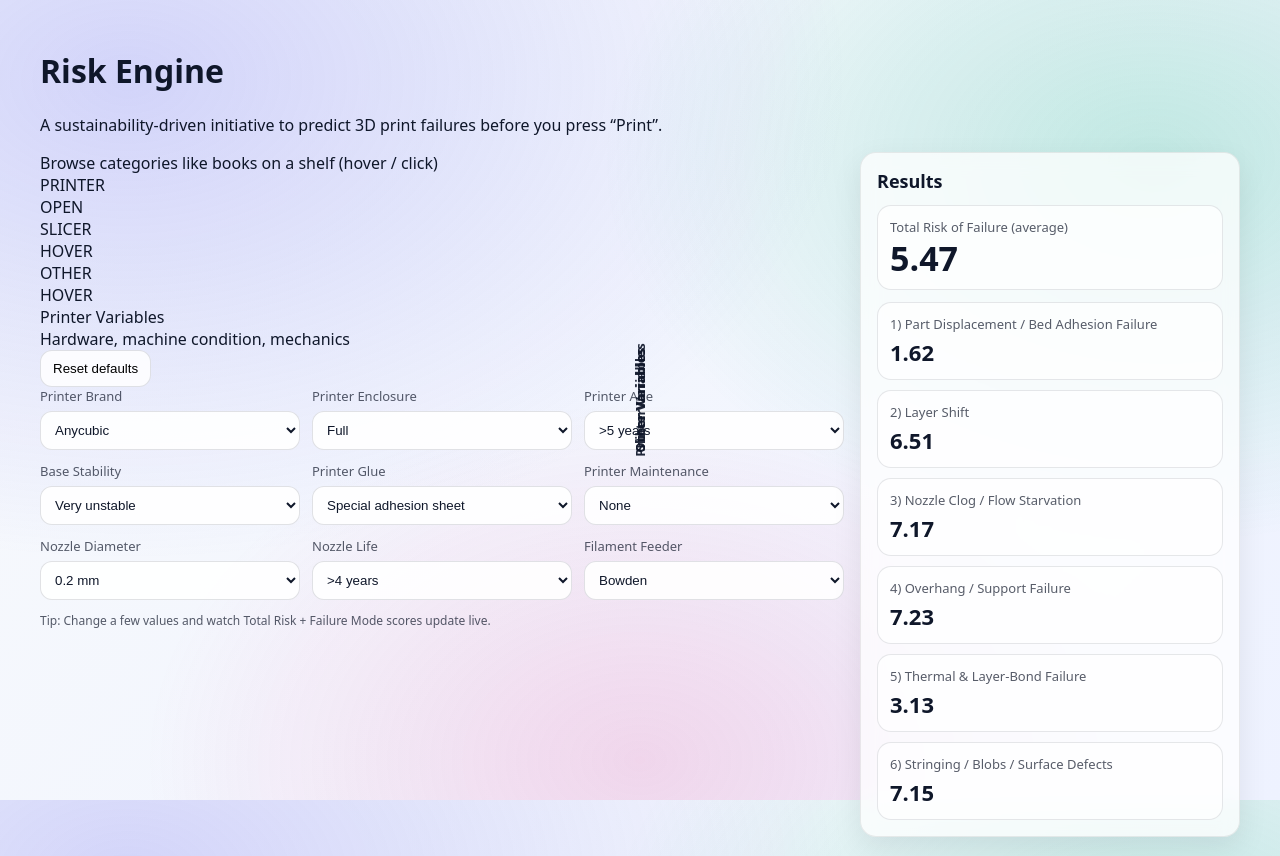
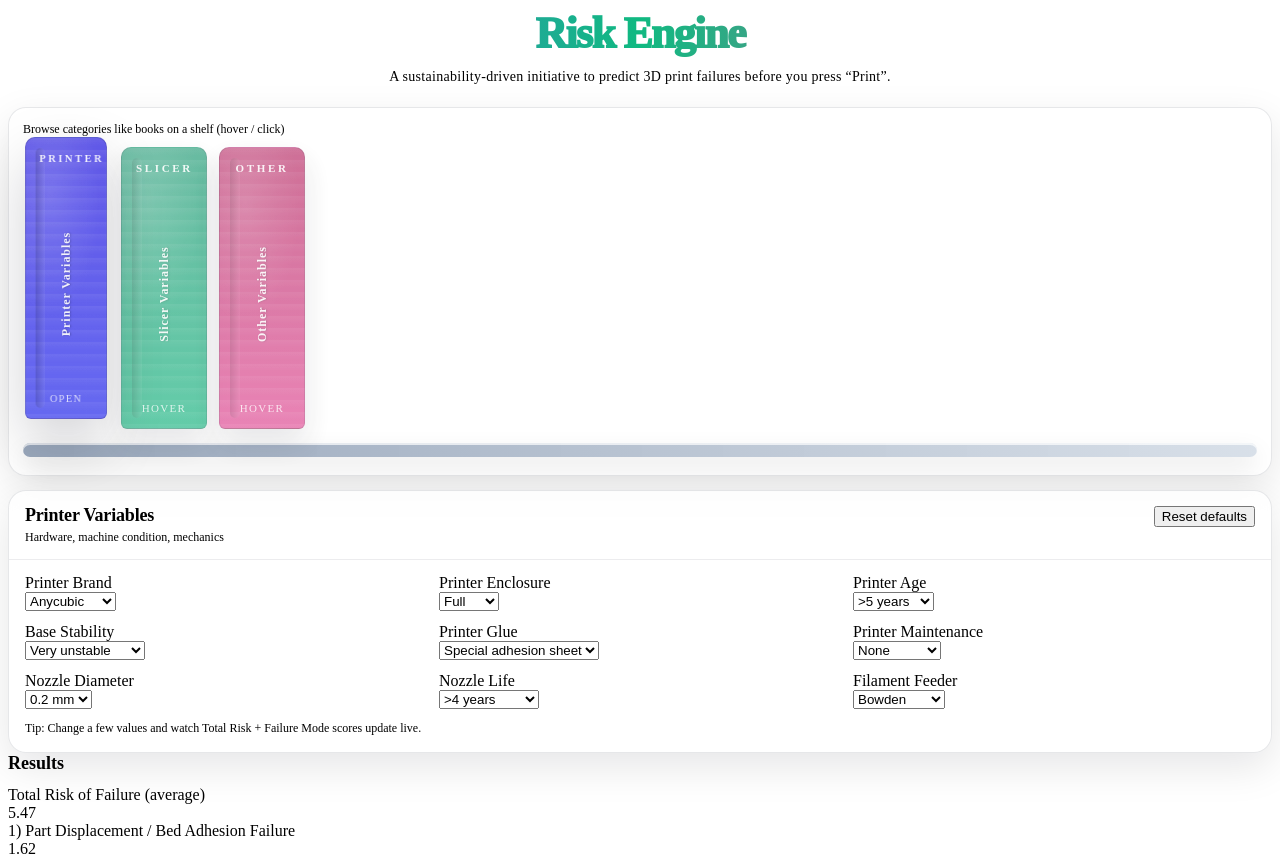
Before and after one commit to parthjain10/amplify-risk-app, a Next.js app: page / in a window 1280 px wide. Shown: the top 856 px of the page. Built offline with nearby package versions, Linux system fonts and the light colour scheme.

Commit message:
Update globals.css

```diff
--- a/app/globals.css
+++ b/app/globals.css
@@ -1,453 +1,262 @@
-/* app/globals.css */
-
-:root {
-  --card-bg: rgba(255, 255, 255, 0.75);
-  --card-border: rgba(20, 20, 20, 0.08);
-  --text: #0f172a;
-  --muted: rgba(15, 23, 42, 0.7);
+/* === Risk Engine hero heading === */
+.heroHead {
+  text-align: center;
+  margin: 8px 0 22px;
 }
 
-html, body {
-  height: 100%;
+.heroTitle {
+  margin: 0;
+  font-size: 44px;
+  font-weight: 950;
+  letter-spacing: -0.04em;
+  background: linear-gradient(90deg, #6366f1, #10b981, #ec4899);
+  -webkit-background-clip: text;
+  -webkit-text-fill-color: transparent;
 }
 
-body {
-  margin: 0;
-  color: var(--text);
-  font-family: system-ui, -apple-system, Segoe UI, Roboto, Helvetica, Arial, "Apple Color Emoji", "Segoe UI Emoji";
-  background: radial-gradient(1200px 800px at 10% 10%, rgba(99,102,241,0.25), transparent 60%),
-              radial-gradient(1000px 700px at 90% 20%, rgba(16,185,129,0.22), transparent 55%),
-              radial-gradient(900px 650px at 50% 95%, rgba(236,72,153,0.18), transparent 55%),
-              linear-gradient(135deg, #f8fafc, #eef2ff);
-}
-
-.container {
-  max-width: 1200px;
-  margin: 0 auto;
-  padding: 28px 18px 60px;
-}
-
-.card {
-  background: var(--card-bg);
-  border: 1px solid var(--card-border);
-  border-radius: 16px;
-  backdrop-filter: blur(10px);
-  box-shadow: 0 10px 30px rgba(2, 6, 23, 0.08);
-}
-
-.card-pad {
-  padding: 16px;
-}
-
-.h1 {
-  font-size: 30px;
-  margin: 0 0 6px;
-  letter-spacing: -0.02em;
-}
-
-.sub {
-  margin: 0 0 18px;
+.heroSub {
+  margin: 10px auto 0;
+  max-width: 720px;
+  font-size: 14px;
+  letter-spacing: 0.02em;
   color: var(--muted);
 }
 
-.grid-main {
-  display: grid;
-  grid-template-columns: 1fr 380px;
-  gap: 16px;
+/* Make results panel sticky on desktop */
+.stickyResults {
+  height: fit-content;
+  position: sticky;
+  top: 18px;
 }
 
 @media (max-width: 1000px) {
-  .grid-main {
-    grid-template-columns: 1fr;
+  .stickyResults {
+    position: relative;
+    top: 0;
   }
 }
 
-.inputs-grid {
+/* === Library shelf zone === */
+.libraryZone {
+  display: grid;
+  gap: 14px;
+}
+
+.libraryShelfCard {
+  border-radius: 18px;
+  background: rgba(255, 255, 255, 0.70);
+  border: 1px solid rgba(15, 23, 42, 0.10);
+  box-shadow: 0 14px 40px rgba(2, 6, 23, 0.10);
+  backdrop-filter: blur(10px);
+  padding: 14px 14px 18px;
+  perspective: 1600px;
+}
+
+.shelfTopHint {
+  font-size: 12px;
+  color: var(--muted);
+  margin-bottom: 10px;
+}
+
+.shelfRow {
+  display: flex;
+  gap: 12px;
+  align-items: flex-end;
+}
+
+/* Shelf plank */
+.shelfPlank {
+  margin-top: 14px;
+  height: 14px;
+  border-radius: 10px;
+  background: linear-gradient(90deg, rgba(148,163,184,0.95), rgba(203,213,225,0.75));
+  box-shadow: inset 0 2px 0 rgba(255,255,255,0.7), 0 10px 24px rgba(2,6,23,0.10);
+}
+
+/* === Realistic book spine === */
+.bookSpine {
+  width: 84px;
+  height: 280px;
+  border-radius: 10px 10px 6px 6px;
+  position: relative;
+  cursor: pointer;
+  transform-style: preserve-3d;
+
+  /* “hardcover” texture using layered gradients */
+  background:
+    linear-gradient(180deg, rgba(255,255,255,0.10), rgba(255,255,255,0.02)),
+    radial-gradient(90px 200px at 30% 20%, rgba(255,255,255,0.12), transparent 60%),
+    repeating-linear-gradient(180deg, rgba(255,255,255,0.06) 0px, rgba(255,255,255,0.06) 1px, transparent 8px, transparent 12px);
+
+  border: 1px solid rgba(15, 23, 42, 0.16);
+  box-shadow: 0 14px 30px rgba(2,6,23,0.14);
+  transition: transform 260ms cubic-bezier(.2,.8,.2,1),
+              filter 260ms cubic-bezier(.2,.8,.2,1),
+              opacity 260ms cubic-bezier(.2,.8,.2,1),
+              box-shadow 260ms cubic-bezier(.2,.8,.2,1);
+  overflow: hidden;
+}
+
+/* Spine ridge */
+.bookSpine::before {
+  content: "";
+  position: absolute;
+  left: 10px;
+  top: 10px;
+  bottom: 10px;
+  width: 10px;
+  border-radius: 7px;
+  background: linear-gradient(90deg, rgba(0,0,0,0.22), rgba(255,255,255,0.10));
+  opacity: 0.65;
+}
+
+/* Page edge + depth */
+.bookSpine::after {
+  content: "";
+  position: absolute;
+  right: -10px;
+  top: 0;
+  width: 10px;
+  height: 100%;
+  border-radius: 0 8px 8px 0;
+  background:
+    linear-gradient(180deg, rgba(255,255,255,0.35), rgba(255,255,255,0.10)),
+    repeating-linear-gradient(180deg, rgba(15,23,42,0.12) 0px, rgba(15,23,42,0.12) 1px, transparent 6px, transparent 10px);
+  filter: saturate(0.9);
+}
+
+/* Title rotated like real spine */
+.spineTitle {
+  position: absolute;
+  left: 50%;
+  top: 52%;
+  transform: translate(-50%, -50%) rotate(-90deg);
+  white-space: nowrap;
+  font-weight: 900;
+  letter-spacing: 0.08em;
+  font-size: 12px;
+  color: rgba(255,255,255,0.92);
+  text-shadow: 0 1px 2px rgba(0,0,0,0.25);
+}
+
+/* Foil-like small label */
+.spineFoil {
+  position: absolute;
+  top: 14px;
+  left: 14px;
+  right: 14px;
+  text-align: center;
+  font-size: 11px;
+  font-weight: 800;
+  letter-spacing: 0.24em;
+  color: rgba(255,255,255,0.95);
+  opacity: 0.95;
+}
+
+/* Small hover hint */
+.spineSmall {
+  position: absolute;
+  bottom: 14px;
+  left: 14px;
+  right: 14px;
+  text-align: center;
+  font-size: 11px;
+  color: rgba(255,255,255,0.80);
+  letter-spacing: 0.12em;
+}
+
+/* Theme colors */
+.bookSpine.printer {
+  background:
+    linear-gradient(180deg, rgba(255,255,255,0.10), rgba(255,255,255,0.02)),
+    radial-gradient(90px 200px at 30% 20%, rgba(255,255,255,0.14), transparent 60%),
+    repeating-linear-gradient(180deg, rgba(255,255,255,0.06) 0px, rgba(255,255,255,0.06) 1px, transparent 8px, transparent 12px),
+    linear-gradient(180deg, rgba(79,70,229,1), rgba(99,102,241,1));
+}
+
+.bookSpine.slicer {
+  background:
+    linear-gradient(180deg, rgba(255,255,255,0.10), rgba(255,255,255,0.02)),
+    radial-gradient(90px 200px at 30% 20%, rgba(255,255,255,0.14), transparent 60%),
+    repeating-linear-gradient(180deg, rgba(255,255,255,0.06) 0px, rgba(255,255,255,0.06) 1px, transparent 8px, transparent 12px),
+    linear-gradient(180deg, rgba(5,150,105,1), rgba(16,185,129,1));
+}
+
+.bookSpine.other {
+  background:
+    linear-gradient(180deg, rgba(255,255,255,0.10), rgba(255,255,255,0.02)),
+    radial-gradient(90px 200px at 30% 20%, rgba(255,255,255,0.14), transparent 60%),
+    repeating-linear-gradient(180deg, rgba(255,255,255,0.06) 0px, rgba(255,255,255,0.06) 1px, transparent 8px, transparent 12px),
+    linear-gradient(180deg, rgba(190,24,93,1), rgba(236,72,153,1));
+}
+
+/* Pull-out interaction */
+.bookSpine.active {
+  transform: translateY(-10px) translateZ(50px) rotateY(-18deg);
+  box-shadow: 0 24px 60px rgba(2,6,23,0.18);
+  z-index: 5;
+}
+
+.bookSpine.dim {
+  opacity: 0.70;
+  filter: saturate(0.9);
+}
+
+/* === Open panel === */
+.openPanel {
+  border-radius: 18px;
+  background: rgba(255, 255, 255, 0.72);
+  border: 1px solid rgba(15, 23, 42, 0.10);
+  box-shadow: 0 14px 40px rgba(2, 6, 23, 0.10);
+  backdrop-filter: blur(10px);
+  overflow: hidden;
+  transform-origin: left center;
+  animation: openPanel 260ms cubic-bezier(.2,.8,.2,1) both;
+}
+
+@keyframes openPanel {
+  from { transform: translateX(-10px) rotateY(6deg); opacity: 0.85; }
+  to   { transform: translateX(0px) rotateY(0deg); opacity: 1; }
+}
+
+.openPanelHeader {
+  padding: 14px 16px;
+  border-bottom: 1px solid rgba(15, 23, 42, 0.08);
+  display: flex;
+  align-items: baseline;
+  justify-content: space-between;
+  gap: 12px;
+}
+
+.openPanelTitle {
+  font-size: 18px;
+  font-weight: 900;
+  letter-spacing: -0.01em;
+}
+
+.openPanelHint {
+  font-size: 12px;
+  color: var(--muted);
+  margin-top: 4px;
+}
+
+.openPanelBody {
+  padding: 14px 16px 16px;
+}
+
+/* Inputs: 3 columns (responsive) */
+.openInputs {
   display: grid;
   grid-template-columns: repeat(3, minmax(0, 1fr));
   gap: 12px;
 }
 
 @media (max-width: 1100px) {
-  .inputs-grid {
-    grid-template-columns: repeat(2, minmax(0, 1fr));
-  }
+  .openInputs { grid-template-columns: repeat(2, minmax(0, 1fr)); }
 }
 
 @media (max-width: 650px) {
-  .inputs-grid {
-    grid-template-columns: 1fr;
-  }
+  .openInputs { grid-template-columns: 1fr; }
+  .shelfRow { flex-wrap: wrap; }
+  .bookSpine { width: 96px; height: 220px; }
 }
-
-.label {
-  display: block;
-  font-size: 13px;
-  margin-bottom: 6px;
-  color: var(--muted);
-}
-
-.select {
-  width: 100%;
-  padding: 10px 10px;
-  border-radius: 12px;
-  border: 1px solid rgba(15, 23, 42, 0.12);
-  background: rgba(255, 255, 255, 0.9);
-  color: var(--text);
-  outline: none;
-}
-
-.select:focus {
-  border-color: rgba(99, 102, 241, 0.55);
-  box-shadow: 0 0 0 3px rgba(99, 102, 241, 0.18);
-}
-
-.btn {
-  margin-top: 14px;
-  padding: 10px 12px;
-  border-radius: 12px;
-  border: 1px solid rgba(15, 23, 42, 0.12);
-  background: rgba(255, 255, 255, 0.85);
-  cursor: pointer;
-}
-
-.btn:hover {
-  background: rgba(255, 255, 255, 0.95);
-}
-
-.kpi {
-  padding: 12px;
-  border-radius: 14px;
-  border: 1px solid rgba(15, 23, 42, 0.10);
-  background: rgba(255, 255, 255, 0.7);
-}
-
-.kpi-title {
-  font-size: 13px;
-  color: var(--muted);
-}
-
-.kpi-value {
-  font-size: 34px;
-  font-weight: 750;
-  line-height: 1.1;
-  margin-top: 4px;
-}
-
-.fm-grid {
-  display: grid;
-  gap: 10px;
-  margin-top: 12px;
-}
-
-.fm-item {
-  padding: 12px;
-  border-radius: 14px;
-  border: 1px solid rgba(15, 23, 42, 0.10);
-  background: rgba(255, 255, 255, 0.7);
-}
-
-.fm-name {
-  font-size: 13px;
-  color: var(--muted);
-}
-
-.fm-score {
-  font-size: 22px;
-  font-weight: 700;
-  margin-top: 4px;
-}
-/* === Bookshelf UI === */
-
-.shelf {
-  position: relative;
-  perspective: 1200px;
-  margin-top: 18px;
-}
-
-.shelf-row {
-  display: grid;
-  gap: 14px;
-}
-
-.book {
-  position: relative;
-  border-radius: 18px;
-  border: 1px solid rgba(15, 23, 42, 0.10);
-  background: rgba(255, 255, 255, 0.72);
-  box-shadow: 0 14px 40px rgba(2, 6, 23, 0.10);
-  overflow: hidden;
-
-  transform-style: preserve-3d;
-  transition: transform 260ms cubic-bezier(.2,.8,.2,1),
-              filter 260ms cubic-bezier(.2,.8,.2,1),
-              opacity 260ms cubic-bezier(.2,.8,.2,1);
-}
-
-.book::before {
-  /* "spine" */
-  content: "";
-  position: absolute;
-  left: 0;
-  top: 0;
-  width: 14px;
-  height: 100%;
-  background: linear-gradient(180deg, rgba(15,23,42,0.10), rgba(15,23,42,0.02));
-  border-right: 1px solid rgba(15, 23, 42, 0.08);
-}
-
-.bookHeader {
-  display: flex;
-  align-items: center;
-  justify-content: space-between;
-  padding: 14px 14px 12px 22px;
-}
-
-.bookTitle {
-  font-size: 16px;
-  font-weight: 750;
-  letter-spacing: -0.01em;
-}
-
-.bookHint {
-  font-size: 12px;
-  color: var(--muted);
-}
-
-.bookBody {
-  padding: 0 14px 14px 22px;
-  display: none; /* shown only when active */
-}
-
-.book.active .bookBody {
-  display: block;
-}
-
-.bookStacked {
-  /* subtle "stacked on shelf" look */
-  transform: translateX(0px) translateY(0px) rotateX(0deg);
-}
-
-.book[data-index="0"] { transform: translateY(0px); }
-.book[data-index="1"] { transform: translateY(-6px); }
-.book[data-index="2"] { transform: translateY(-12px); }
-
-.shelfLine {
-  margin-top: 16px;
-  height: 10px;
-  border-radius: 999px;
-  background: linear-gradient(90deg, rgba(15,23,42,0.10), rgba(15,23,42,0.03));
-  filter: blur(0.2px);
-}
-
-/* Active book comes out */
-.book.active {
-  transform: translateX(18px) translateY(-8px) translateZ(50px) rotateY(-1.4deg) scale(1.02);
-  z-index: 5;
-}
-
-/* Non-active books go out of focus */
-.book.dim {
-  opacity: 0.55;
-  filter: blur(1.2px) saturate(0.85);
-  transform: translateX(-6px) translateY(0px) translateZ(0px) scale(0.98);
-}
-
-/* Nice accent bar per category */
-.accent {
-  height: 4px;
-  border-radius: 999px;
-  margin: 0 14px 10px 22px;
-  opacity: 0.85;
-}
-
-.accent.printer { background: linear-gradient(90deg, rgba(99,102,241,0.9), rgba(99,102,241,0.15)); }
-.accent.slicer  { background: linear-gradient(90deg, rgba(16,185,129,0.9), rgba(16,185,129,0.15)); }
-.accent.other   { background: linear-gradient(90deg, rgba(236,72,153,0.9), rgba(236,72,153,0.15)); }
-
-/* Inputs inside book: 3 columns */
-.bookInputs {
-  display: grid;
-  grid-template-columns: repeat(3, minmax(0, 1fr));
-  gap: 12px;
-}
-
-@media (max-width: 1100px) {
-  .bookInputs { grid-template-columns: repeat(2, minmax(0, 1fr)); }
-}
-
-@media (max-width: 650px) {
-  .bookInputs { grid-template-columns: 1fr; }
-  .book.active { transform: translateX(0px) translateY(-4px) translateZ(0px) scale(1.01); }
-}
-/* === Vertical Bookshelf (real spines) === */
-
-.bookshelf {
-  position: relative;
-  display: grid;
-  grid-template-columns: 92px 1fr; /* left: spines, right: opened panel */
-  gap: 16px;
-  align-items: start;
-  perspective: 1400px;
-}
-
-@media (max-width: 1000px) {
-  .bookshelf {
-    grid-template-columns: 1fr;
-  }
-}
-
-.spines {
-  position: sticky;
-  top: 18px;
-  display: grid;
-  gap: 10px;
-  padding: 12px 10px;
-  border-radius: 18px;
-  background: rgba(255,255,255,0.55);
-  border: 1px solid rgba(15, 23, 42, 0.10);
-  backdrop-filter: blur(10px);
-  box-shadow: 0 10px 24px rgba(2,6,23,0.08);
-}
-
-.shelfBase {
-  margin-top: 10px;
-  height: 10px;
-  border-radius: 999px;
-  background: linear-gradient(90deg, rgba(15,23,42,0.14), rgba(15,23,42,0.03));
-}
-
-.spine {
-  height: 170px;
-  border-radius: 14px;
-  position: relative;
-  overflow: hidden;
-  cursor: pointer;
-  transform-style: preserve-3d;
-
-  /* looks like a spine */
-  background: linear-gradient(180deg, rgba(255,255,255,0.25), rgba(255,255,255,0.10)),
-              linear-gradient(90deg, rgba(15,23,42,0.22), rgba(15,23,42,0.02));
-  border: 1px solid rgba(15,23,42,0.14);
-  box-shadow: 0 10px 20px rgba(2,6,23,0.10);
-
-  transition: transform 220ms cubic-bezier(.2,.8,.2,1),
-              filter 220ms cubic-bezier(.2,.8,.2,1),
-              opacity 220ms cubic-bezier(.2,.8,.2,1);
-}
-
-/* spine ridges + “pages” hint */
-.spine::before {
-  content: "";
-  position: absolute;
-  inset: 0;
-  background:
-    linear-gradient(90deg,
-      rgba(255,255,255,0.22) 0%,
-      rgba(255,255,255,0.06) 14%,
-      rgba(0,0,0,0.06) 18%,
-      transparent 26%,
-      rgba(255,255,255,0.14) 34%,
-      transparent 60%),
-    repeating-linear-gradient(
-      180deg,
-      rgba(255,255,255,0.10) 0px,
-      rgba(255,255,255,0.10) 1px,
-      transparent 7px,
-      transparent 11px
-    );
-  opacity: 0.55;
-  pointer-events: none;
-}
-
-/* title rotated like a real spine */
-.spineTitle {
-  position: absolute;
-  left: 50%;
-  top: 50%;
-  transform: translate(-50%, -50%) rotate(-90deg);
-  white-space: nowrap;
-  font-weight: 800;
-  letter-spacing: 0.02em;
-  font-size: 13px;
-  color: rgba(15,23,42,0.92);
-}
-
-.spineHint {
-  position: absolute;
-  bottom: 10px;
-  left: 10px;
-  right: 10px;
-  font-size: 11px;
-  color: rgba(15,23,42,0.65);
-}
-
-/* active spine pops out */
-.spine.active {
-  transform: translateX(10px) rotateY(-18deg) scale(1.02);
-  z-index: 5;
-}
-
-.spine.dim {
-  opacity: 0.55;
-  filter: blur(0.6px) saturate(0.85);
-}
-
-/* Color themes per spine */
-.spine.printer { background: linear-gradient(180deg, rgba(99,102,241,0.30), rgba(99,102,241,0.12)), linear-gradient(90deg, rgba(15,23,42,0.22), rgba(15,23,42,0.02)); }
-.spine.slicer  { background: linear-gradient(180deg, rgba(16,185,129,0.30), rgba(16,185,129,0.12)), linear-gradient(90deg, rgba(15,23,42,0.22), rgba(15,23,42,0.02)); }
-.spine.other   { background: linear-gradient(180deg, rgba(236,72,153,0.28), rgba(236,72,153,0.10)), linear-gradient(90deg, rgba(15,23,42,0.22), rgba(15,23,42,0.02)); }
-
-/* The “opened book” panel */
-.openBook {
-  border-radius: 18px;
-  background: rgba(255,255,255,0.72);
-  border: 1px solid rgba(15,23,42,0.10);
-  box-shadow: 0 14px 40px rgba(2,6,23,0.10);
-  backdrop-filter: blur(10px);
-  overflow: hidden;
-  transform-origin: left center;
-  animation: openBook 260ms cubic-bezier(.2,.8,.2,1) both;
-}
-
-@keyframes openBook {
-  from { transform: translateX(-10px) rotateY(8deg) scale(0.99); opacity: 0.85; }
-  to   { transform: translateX(0px) rotateY(0deg) scale(1); opacity: 1; }
-}
-
-.openBookHeader {
-  padding: 14px 16px;
-  border-bottom: 1px solid rgba(15,23,42,0.08);
-  display: flex;
-  align-items: baseline;
-  justify-content: space-between;
-}
-
-.openBookTitle {
-  font-size: 18px;
-  font-weight: 800;
-  letter-spacing: -0.01em;
-}
-
-.openBookSub {
-  font-size: 12px;
-  color: rgba(15,23,42,0.65);
-}
-
-.openBookBody {
-  padding: 14px 16px 16px;
-}
-
-.openInputs {
-  display: grid;
-  grid-template-columns: repeat(3, minmax(0,1fr));
-  gap: 12px;
-}
-
-@media (max-width: 1100px) {
-  .openInputs { grid-template-columns: repeat(2, minmax(0,1fr)); }
-}
-@media (max-width: 650px) {
-  .openInputs { grid-template-columns: 1fr; }
-  .spines { position: relative; top: 0; }
-}
```
